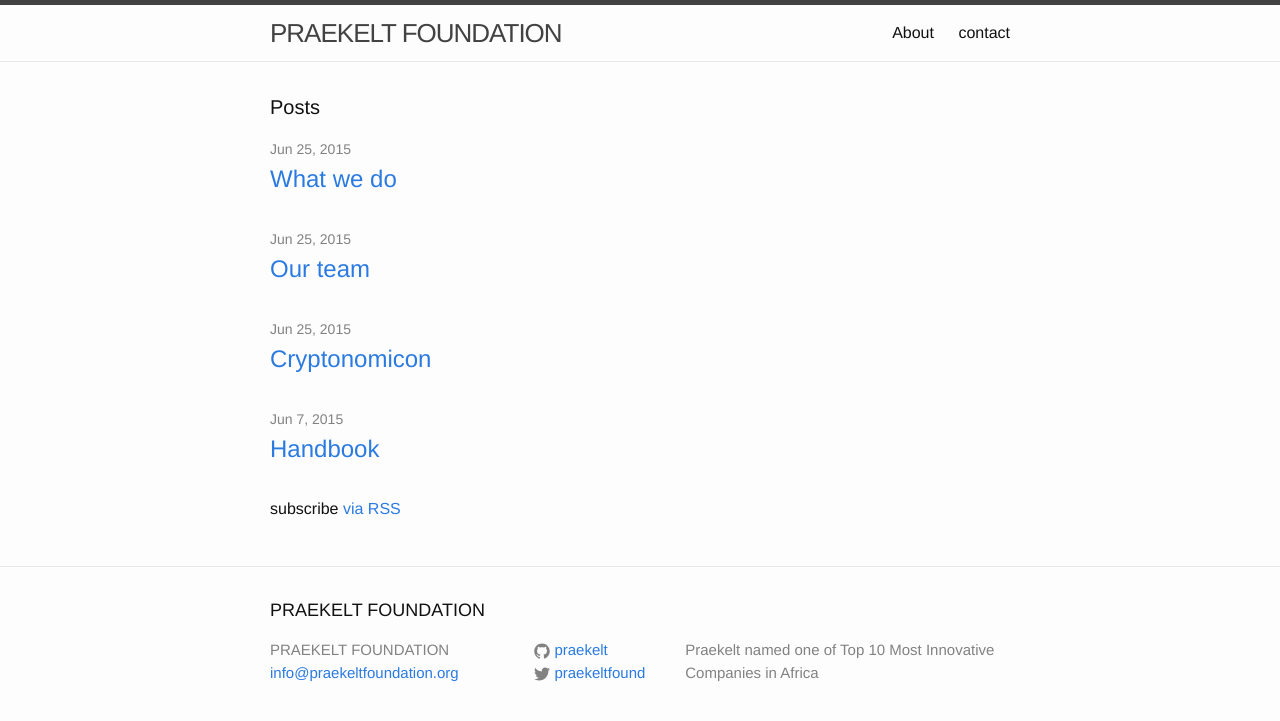
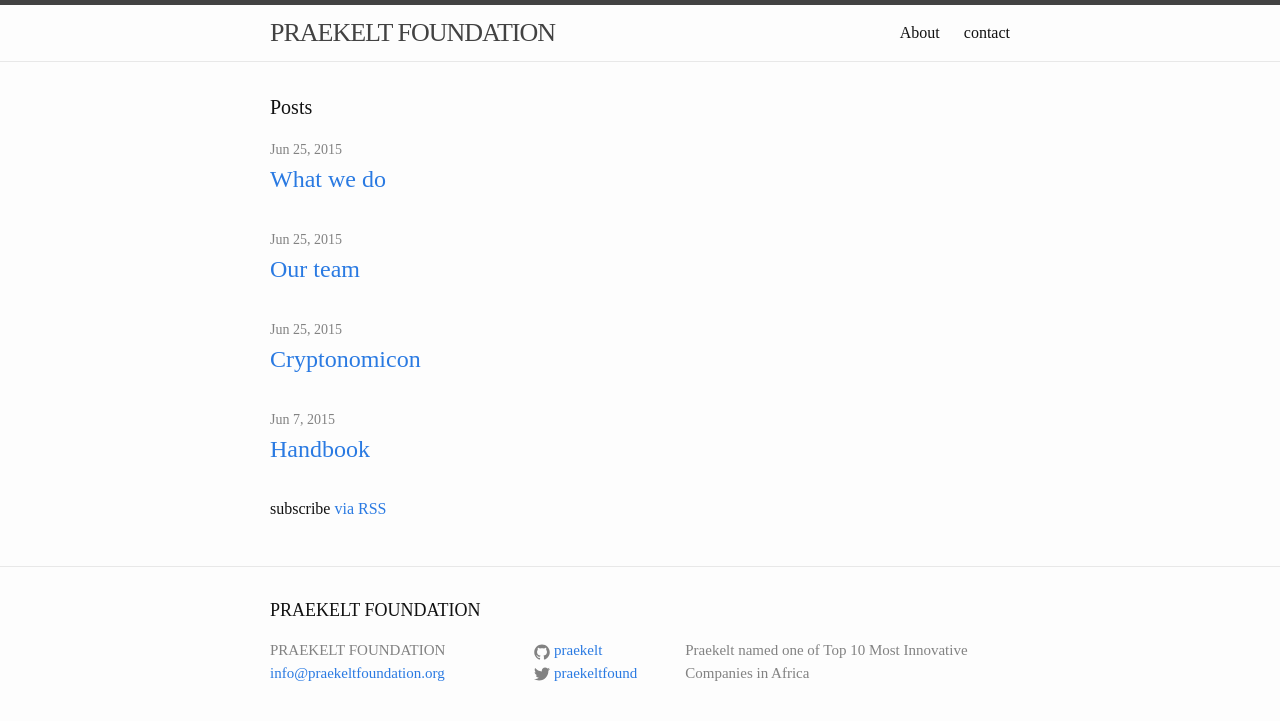
Before and after one commit to praekelt/handbook, a Jekyll site: the page built from index.html, in a window 1280 px wide. Shown: the top 721 px of the page. Built offline with Jekyll 4.4.1, drawn with Linux system fonts in a browser that asks for light colours.

Commit message:
Update main.scss

```diff
--- a/css/main.scss
+++ b/css/main.scss
@@ -6,7 +6,7 @@
 
 
 // Our variables
-$base-font-family: Helvetica, Arial, sans-serif;
+$base-font-family: Times New Roman, Helvetica, Arial, sans-serif;
 $base-font-size:   16px;
 $small-font-size:  $base-font-size * 0.875;
 $base-line-height: 1.5;
```
